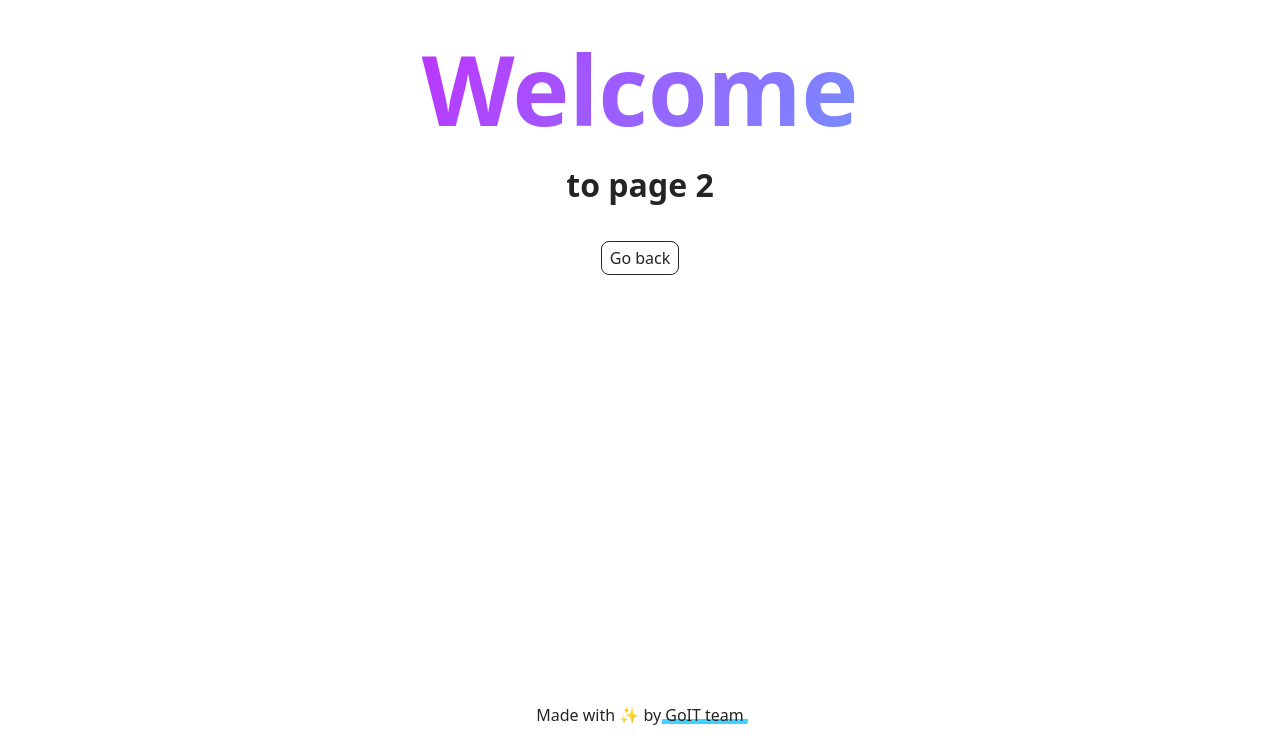
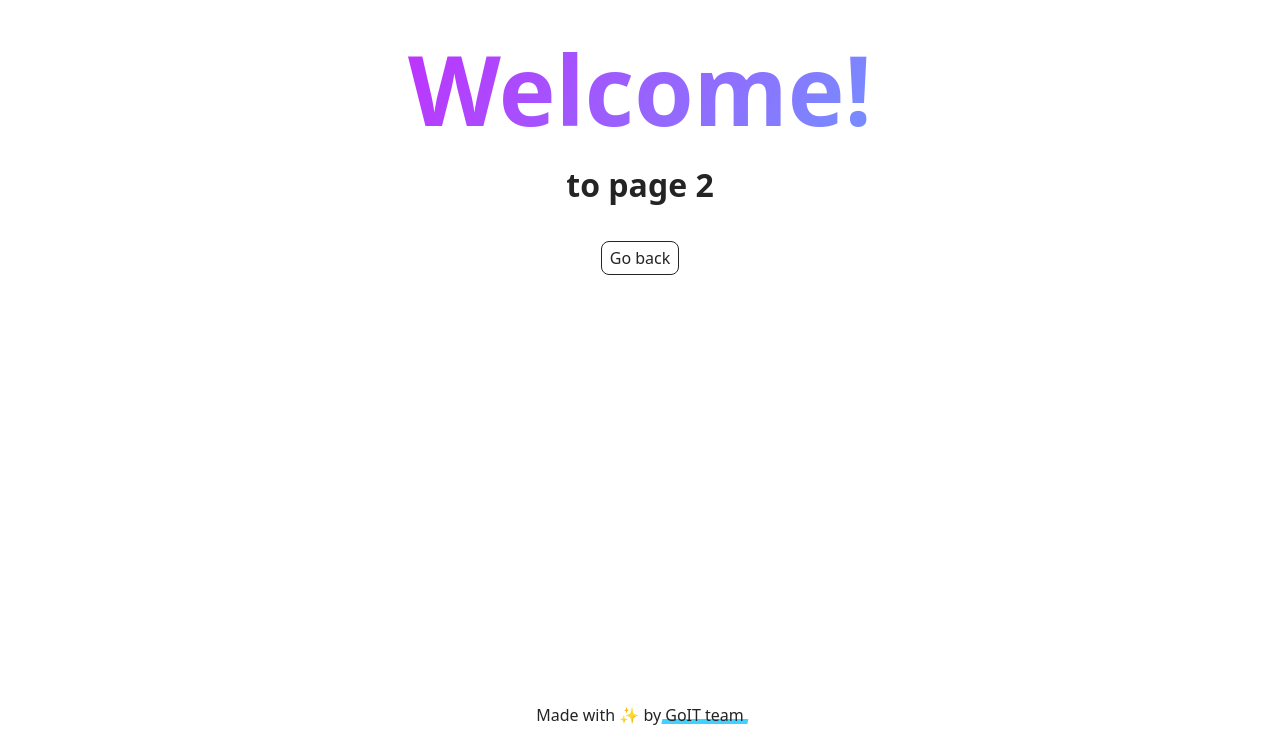
Before and after one commit to Kseniya5753/vigilant-parakeet, a plain HTML site: page page-2.html in a window 1280 px wide. Shown: the part 53-800 px from the top of the page. Drawn offline with Linux system fonts and the light colour scheme.

Commit message:
Deploying to gh-pages from @ Kseniya5753/vigilant-parakeet@6a8e59678dfbfd7f25ab57564319325565fc3332 🚀

```diff
--- a/page-2.html
+++ b/page-2.html
@@ -32,7 +32,7 @@
     <main>
       <div class="container">
         <h1 class="main-title">
-          <span class="main-title-gradient">Welcome</span> to page 2
+          <span class="main-title-gradient">Welcome!</span> to page 2
         </h1>
         <a class="back-link" href="./index.html">Go back</a>
 
```
